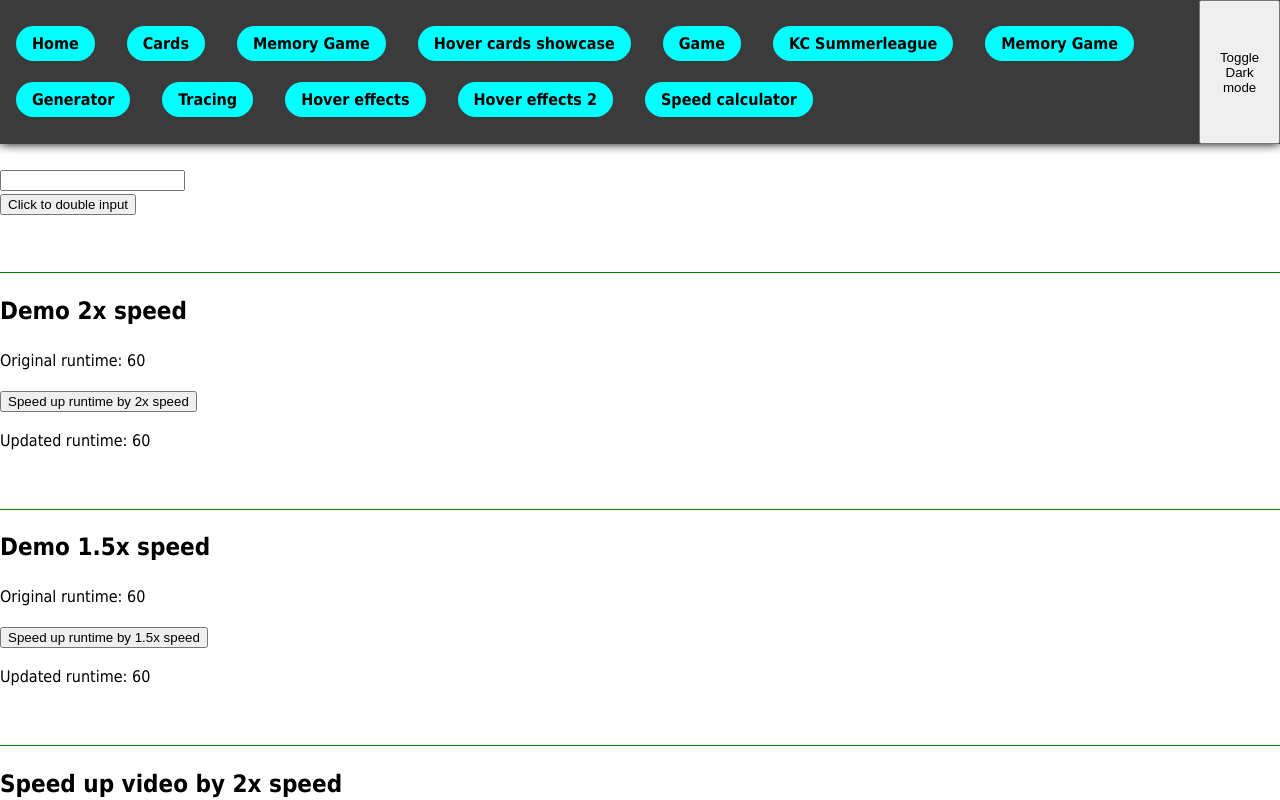
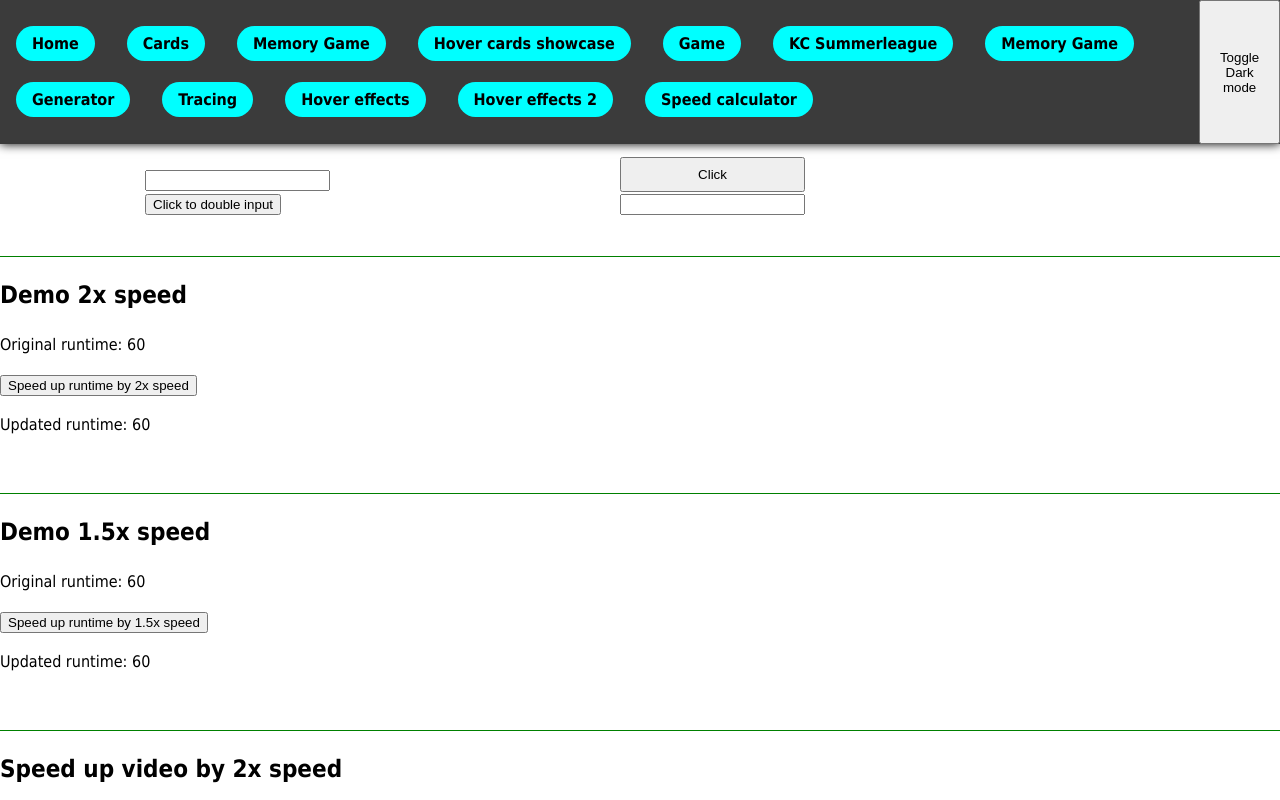
Before and after one commit to EmilNilssonDataDuctus/vite-app, a React (Vite) app: page /speed-calculator in a window 1280 px wide. Shown: the top 800 px of the page. Built offline with nearby package versions, Linux system fonts and the light colour scheme.

Commit message:
Add buttons for copy from and paste to

```diff
--- a/src/Pages/SpeedCalculator/SpeedCalculator.jsx
+++ b/src/Pages/SpeedCalculator/SpeedCalculator.jsx
@@ -2,15 +2,70 @@ import { useState } from "react";
 import { MainWrapper } from "../../Shared/Page.styled";
 import { SectionContainer } from "./SpeedCalculator.styled";
 
+const pasteFromClipboard = async () => await navigator.clipboard.readText();
+
+const clickToCopy = (textToCopy) => {
+  const copyThis = navigator.clipboard.writeText(textToCopy);
+  return (
+    <div
+      style={{
+        border: "1px solid green",
+        display: "flex",
+        gap: "8px",
+        height: "48px",
+      }}
+    >
+      <button onClick={copyThis}>Click to Copy</button>
+      <span style={{ alignSelf: "center" }}>{textToCopy}</span>
+    </div>
+  );
+};
+
+const ClickToCopySmall = ({ textToCopy }) => {
+  const copyThis = navigator.clipboard.writeText(textToCopy);
+  console.log(textToCopy);
+  return (
+    <div
+      style={{
+        border: "1px solid green",
+        display: "flex",
+        gap: "4px",
+      }}
+    >
+      <button onClick={copyThis}>Copy</button>
+      <span style={{ alignSelf: "center" }}>{textToCopy}</span>
+    </div>
+  );
+};
+
+const CopyComponent = ({ textToCopy }) => {
+  console.log(textToCopy);
+  return (
+    <li style={{ display: "flex" }}>
+      Original: <ClickToCopySmall textToCopy={textToCopy} /> {"=>"} Doubled{" "}
+      <ClickToCopySmall textToCopy={doubleInput(textToCopy)} />
+    </li>
+  );
+};
+const doubleInput = (input) => input * 2;
+
 export const SpeedCalculator = () => {
   const [outputArray, setOutputArray] = useState([]);
   const [inputValue, setInputValue] = useState("");
+
+  const [pastedValue, setPastedValue] = useState("");
 
   const [defaultRuntime, setDefaultRuntime] = useState(60);
   const [updatedRuntime, setUpdatedRuntime] = useState(defaultRuntime);
   const speedTransformer = (originalRunTime, speedModifier) => {
     let transformedSpeed = 10;
     return transformedSpeed;
+  };
+
+  const clickToPaste = async () => {
+    const fromClipBoard = await pasteFromClipboard();
+    console.log(fromClipBoard);
+    setPastedValue(fromClipBoard);
   };
 
   const speedTransformerDoubleSpeed = (originalRunTime) => {
@@ -26,8 +81,6 @@ export const SpeedCalculator = () => {
     transformedSpeed = parseInt(transformedSpeed, 10);
     setUpdatedRuntime(transformedSpeed);
   };
-
-  const doubleInput = (input) => input * 2;
 
   const transformToString = {
     append: {
@@ -70,18 +123,22 @@ export const SpeedCalculator = () => {
     if (!input) return;
 
     validateSource(e);
-
+    console.log(input);
+    console.log(typeof input);
     // attempt to find number in input
     const inputToNumber = parseInt(input, 10);
-    if (!isNaN(inputToNumber)) {
-      // change type of input
-      input = inputToNumber;
+    console.log(typeof inputToNumber);
+    // if (!isNaN(inputToNumber)) {
+    //   // change type of input
+    //   input = inputToNumber;
 
-      // show runtime
-      findRuntimeFromDoubleSpeed(inputToNumber);
-    }
+    //   // show runtime
+    //   findRuntimeFromDoubleSpeed(inputToNumber);
+    // }
 
     // append type at end of input
+
+    output = <CopyComponent textToCopy={input} />;
 
     // print to screen
     setOutputArray([output, ...outputArray]);
@@ -100,6 +157,14 @@ export const SpeedCalculator = () => {
     <MainWrapper>
       <h1>Calculate how much time you save by speeding up a video</h1>
       <SectionContainer>
+        <div
+          style={{
+            display: "flex",
+            flexDirection: "row",
+            justifyContent: "space-around",
+          }}
+        >
+          <div>
             <h2>My new demo</h2>
             <input
               type="number"
@@ -116,12 +181,28 @@ export const SpeedCalculator = () => {
             >
               Click to double input
             </button>
+          </div>
+          <div>
+            <h3>Click to paste</h3>
+            <button
+              style={{ padding: "8px", width: "100%" }}
+              data-btntype="doubling-function"
+              onClick={() => clickToPaste()}
+            >
+              Click
+            </button>
             <br />
-        <ul className="outputcontainer">
+            <input value={pastedValue} type="text" />
+          </div>
+          <ul
+            className="outputcontainer"
+            style={{ maxHeight: "300px", overflowY: "scroll" }}
+          >
             {outputArray.map((thing, i) => (
               <li key={i}>{thing}</li>
             ))}
           </ul>
+        </div>
       </SectionContainer>
       <SectionContainer>
         <h2>Demo 2x speed</h2>
```
Lines whose indentation alone changed are shown as unchanged.
